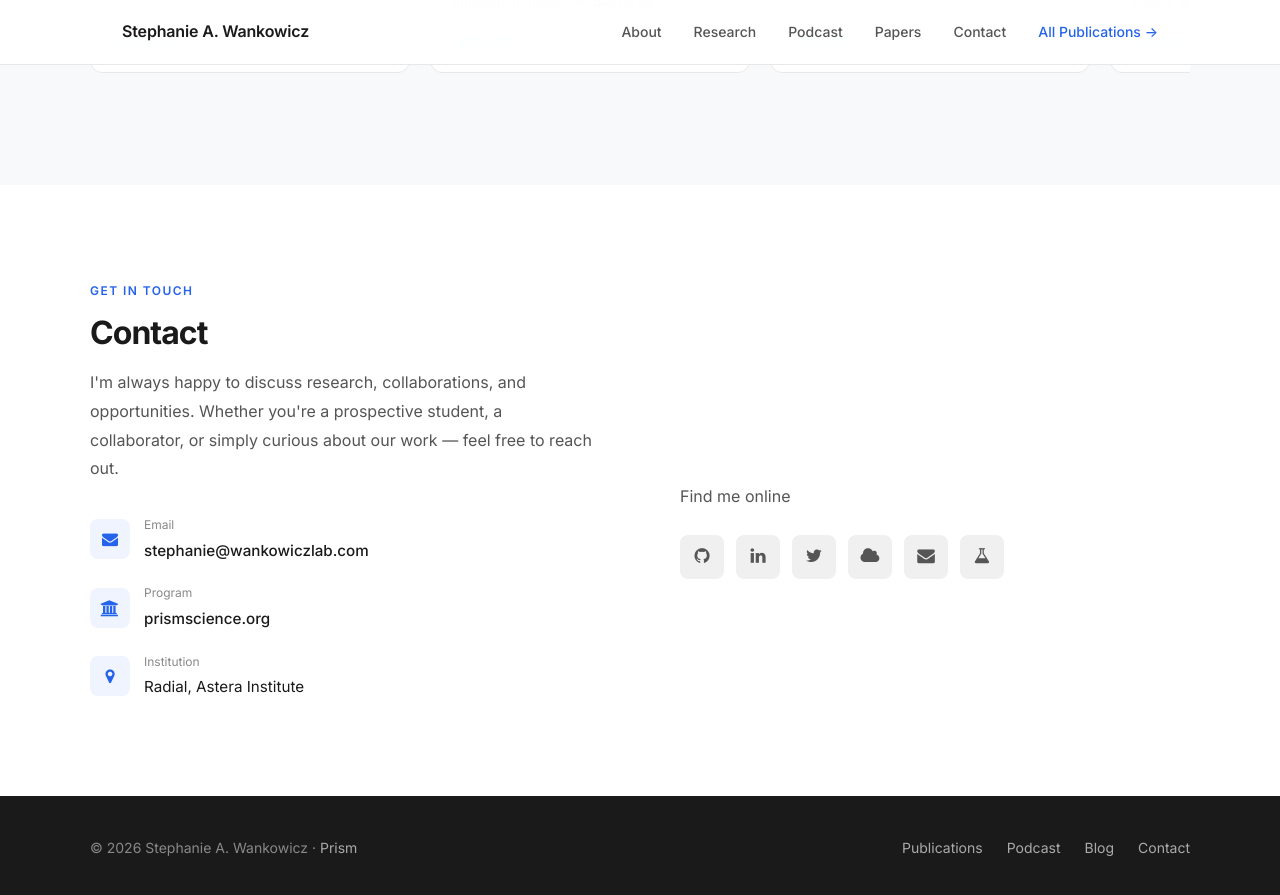
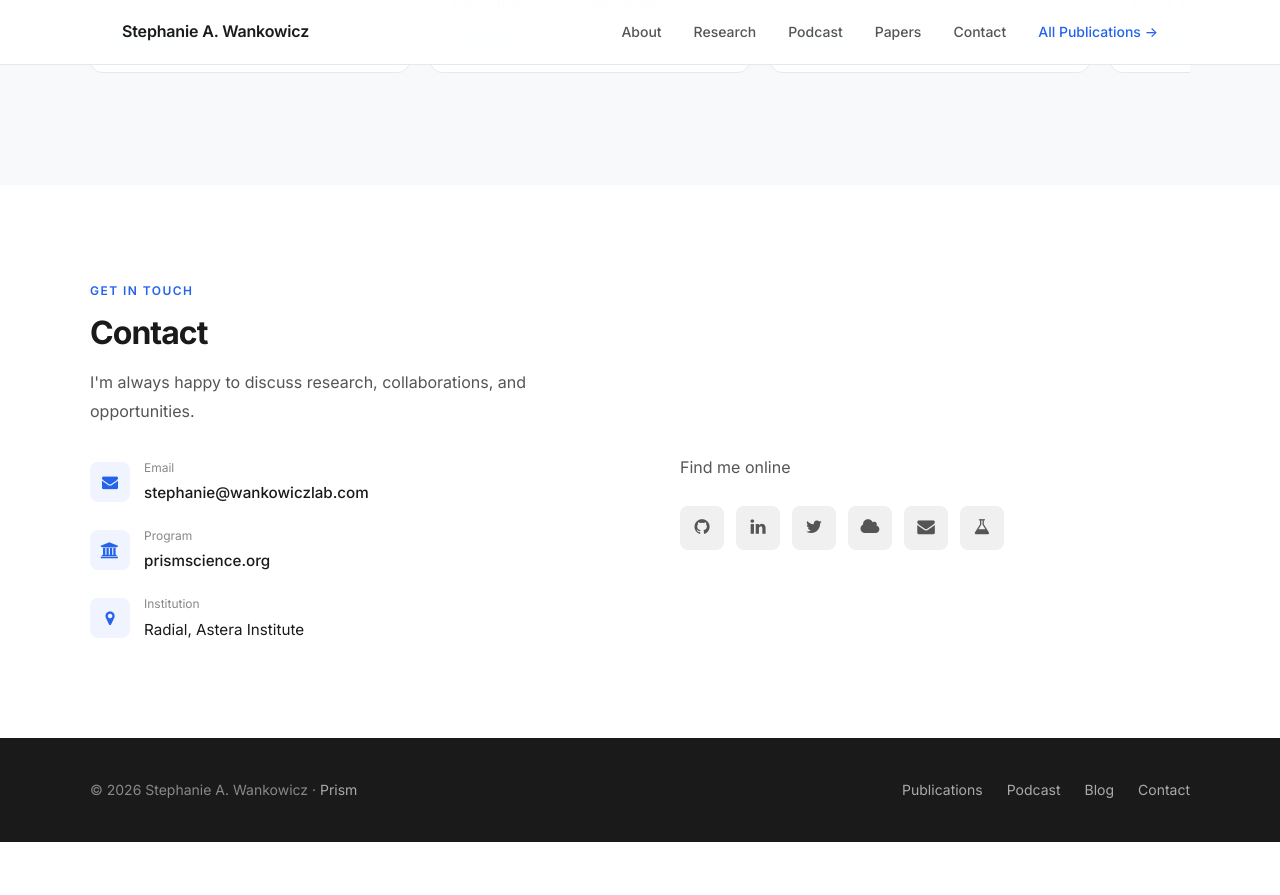
Before and after one commit to stephaniewankowicz/stephaniewankowicz.github.io, a Jekyll site: the page built from index.md, in a window 1280 px wide and 900 px high, scrolled down 3060 px. Shown: the top 895 px of the window. Built offline with Jekyll 4.4.1, drawn with Linux system fonts in a browser that asks for light colours; nearby versions of some CDN libraries; after the commit the page ends 3902 px from its top, so only the background shows below that.

Commit message:
Trim contact section text
Co-Authored-By: Claude Sonnet 4.6 <noreply@anthropic.com>

```diff
--- a/_layouts/home.html
+++ b/_layouts/home.html
@@ -206,7 +206,7 @@
           <span class="section-label">Get in Touch</span>
           <h2 class="section-title">Contact</h2>
           <p class="contact-text">
-            I'm always happy to discuss research, collaborations, and opportunities. Whether you're a prospective student, a collaborator, or simply curious about our work — feel free to reach out.
+            I'm always happy to discuss research, collaborations, and opportunities.
           </p>
           <div class="contact-items">
             <div class="contact-item">
```
